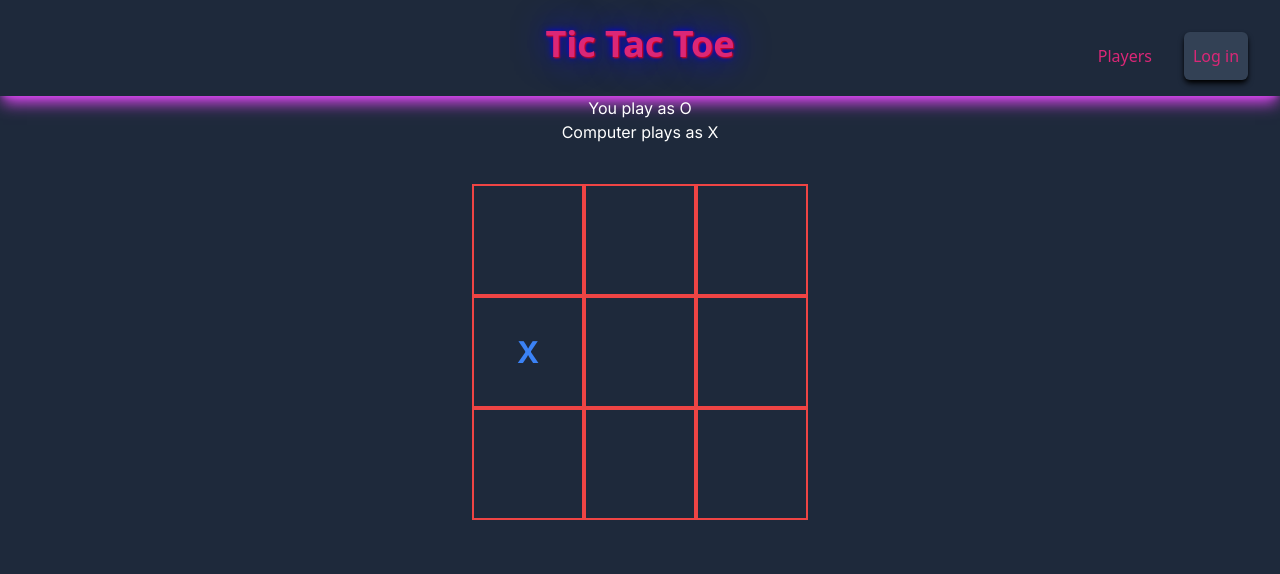
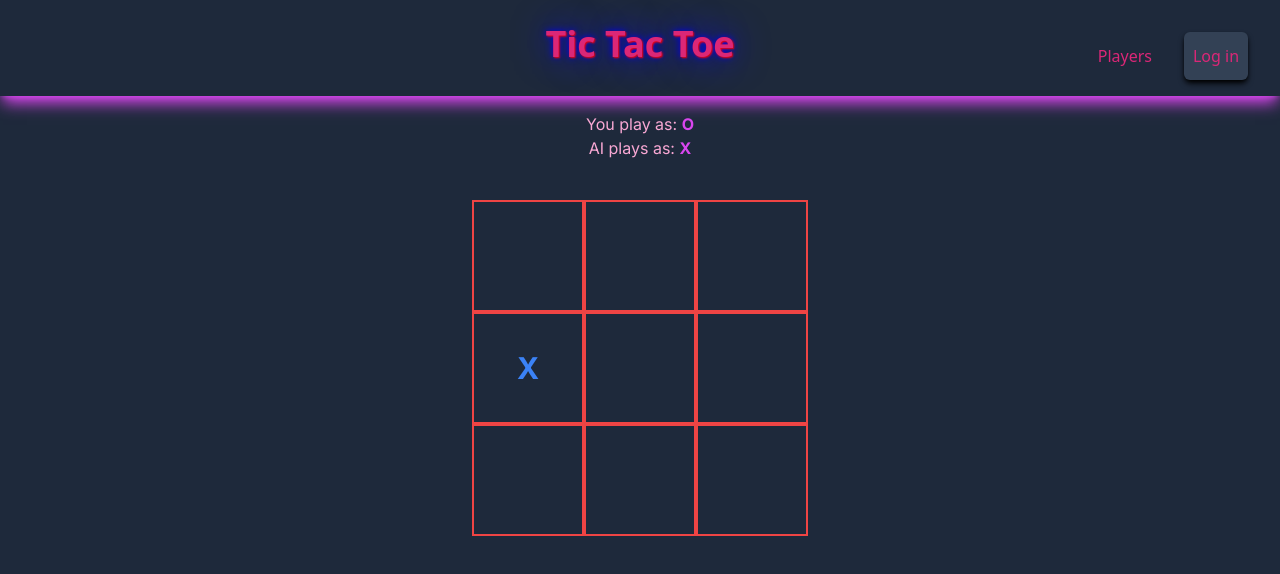
Before and after one commit to Osbeh/TicTac, a Next.js app: page / in a window 1280 px wide. Shown: the top 574 px of the page. Built offline with nearby package versions, Linux system fonts and the light colour scheme; no server answers.

Commit message:
small ui change

```diff
--- a/app/components/GameBoard.tsx
+++ b/app/components/GameBoard.tsx
@@ -116,9 +116,9 @@ export default function GameBoard({}: Props) {
 
 
   return (
-    <>
-      <h2>You play as {playerCharacter}</h2>
-      <h2>Computer plays as {computerCharacter}</h2>
+    <div className='p-4'>
+      <div className=' inline text-pink-300'>You play as: <p className={playerCharacter === 'X' ? 'text-blue-500 font-bold inline-block' : 'text-fuchsia-500 font-bold inline-block'}>{playerCharacter}</p></div>
+      <div className=' text-pink-300'>AI plays as: <p className={playerCharacter === 'X' ? 'text-blue-500 font-bold inline-block' : 'text-fuchsia-500 font-bold inline-block'}>{computerCharacter}</p></div>
       <div className='grid grid-cols-3 grid-rows-3 gap-0 w-max m-auto pt-10'>
           {grid.map((row, rowIndex) => (
             <div key={rowIndex}>
@@ -137,6 +137,6 @@ export default function GameBoard({}: Props) {
           )}
 
       </div>
-    </>
+    </div>
   )
 }
```
